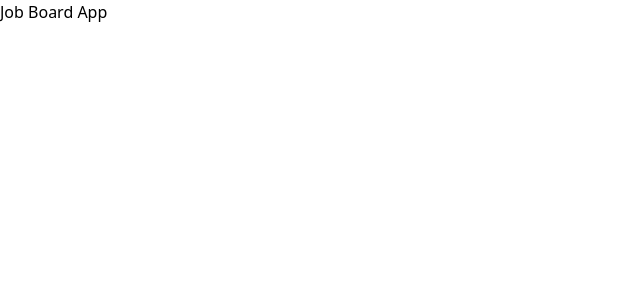
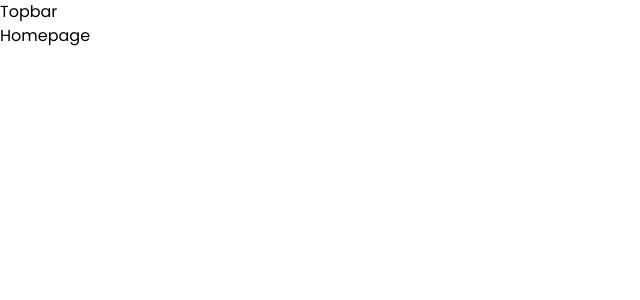
Before and after one commit to ashik-75/react-projects, a React (Vite) app: page / in a window 1280 px wide. Shown: the top 300 px of the page, without its empty margins (0-640 px from the left). Built offline with nearby package versions, Linux system fonts and the light colour scheme.

Commit message:
starter commit

```diff
--- a/index.html
+++ b/index.html
@@ -4,7 +4,7 @@
     <meta charset="UTF-8" />
     <link rel="icon" type="image/svg+xml" href="/vite.svg" />
     <meta name="viewport" content="width=device-width, initial-scale=1.0" />
-    <title>Vite + React + TS</title>
+    <title>Starter</title>
   </head>
   <body>
     <div id="root"></div>
--- a/src/App.tsx
+++ b/src/App.tsx
@@ -1,5 +1,21 @@
+import {
+  createBrowserRouter,
+  createRoutesFromElements,
+  Route,
+  RouterProvider,
+} from "react-router-dom";
+import RootLayout from "./layout/RootLayout";
+import Homepage from "./pages/Homepage";
+
 function App() {
-  return <div>Job Board App</div>;
+  const router = createBrowserRouter(
+    createRoutesFromElements(
+      <Route path="/" element={<RootLayout />}>
+        <Route index element={<Homepage />} />
+      </Route>
+    )
+  );
+  return <RouterProvider router={router} />;
 }
 
 export default App;
--- /dev/null
+++ b/src/layout/RootLayout.tsx
@@ -0,0 +1,12 @@
+import { Outlet } from "react-router-dom";
+
+function RootLayout() {
+  return (
+    <div className="font-poppins">
+      <header>Topbar</header>
+      <Outlet />
+    </div>
+  );
+}
+
+export default RootLayout;
--- /dev/null
+++ b/src/pages/Homepage.tsx
@@ -0,0 +1,5 @@
+function Homepage() {
+  return <div>Homepage</div>;
+}
+
+export default Homepage;
```
